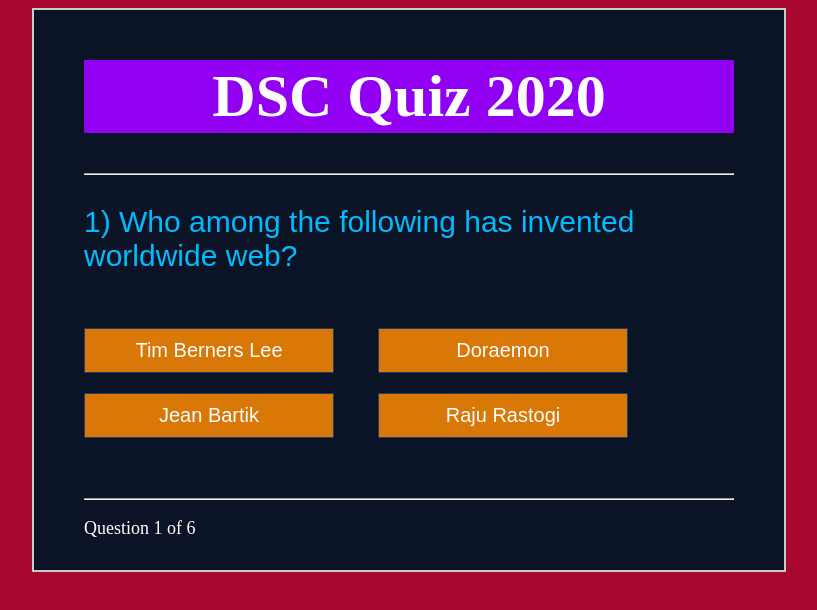
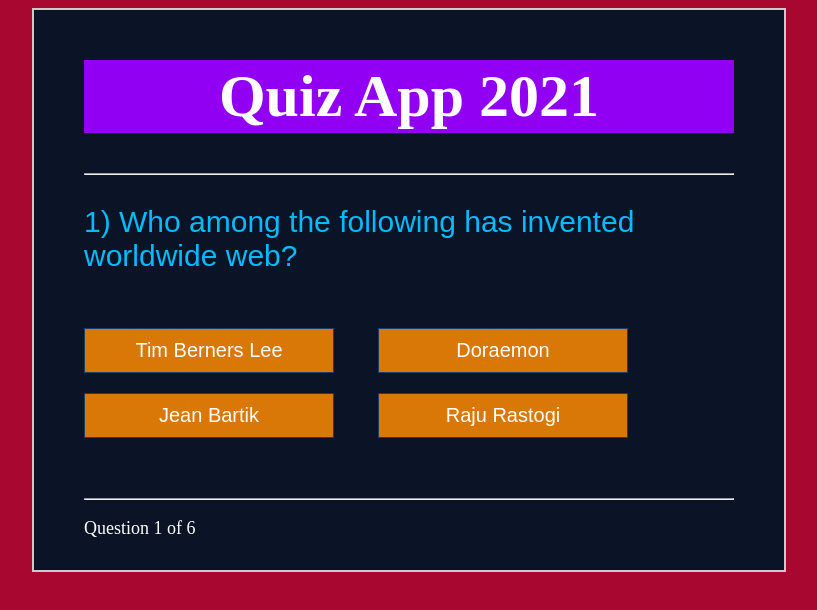
Before and after one commit to AhmedRaja1/Quiz-Web-App, a plain HTML site: page index.html in a window 1280 px wide. Shown: the whole page, without its empty margins (231-1048 px from the left). Drawn offline with Linux system fonts and the light colour scheme.

Commit message:
Update index.html

```diff
--- a/index.html
+++ b/index.html
@@ -7,7 +7,7 @@
 <body>
     <div class="grid">
         <div id="quiz">
-            <h1>DSC Quiz 2020</h1>
+            <h1>Quiz App 2021</h1>
             <hr style="margin-bottom: 15px">
 
             <p id="question"></p>
```
